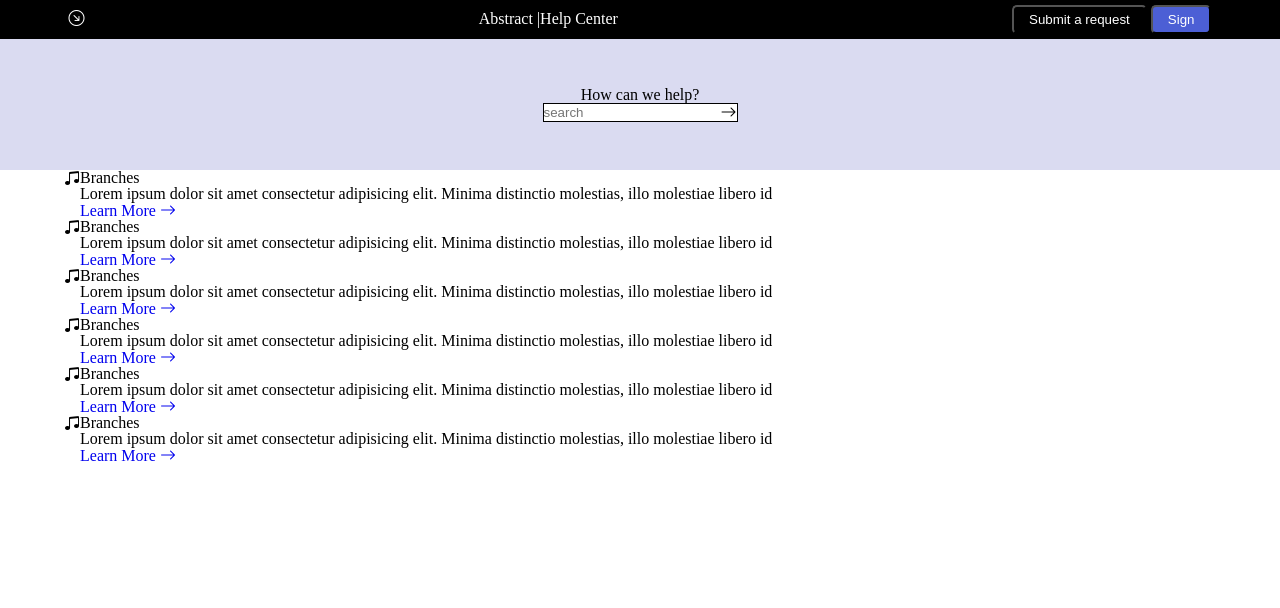
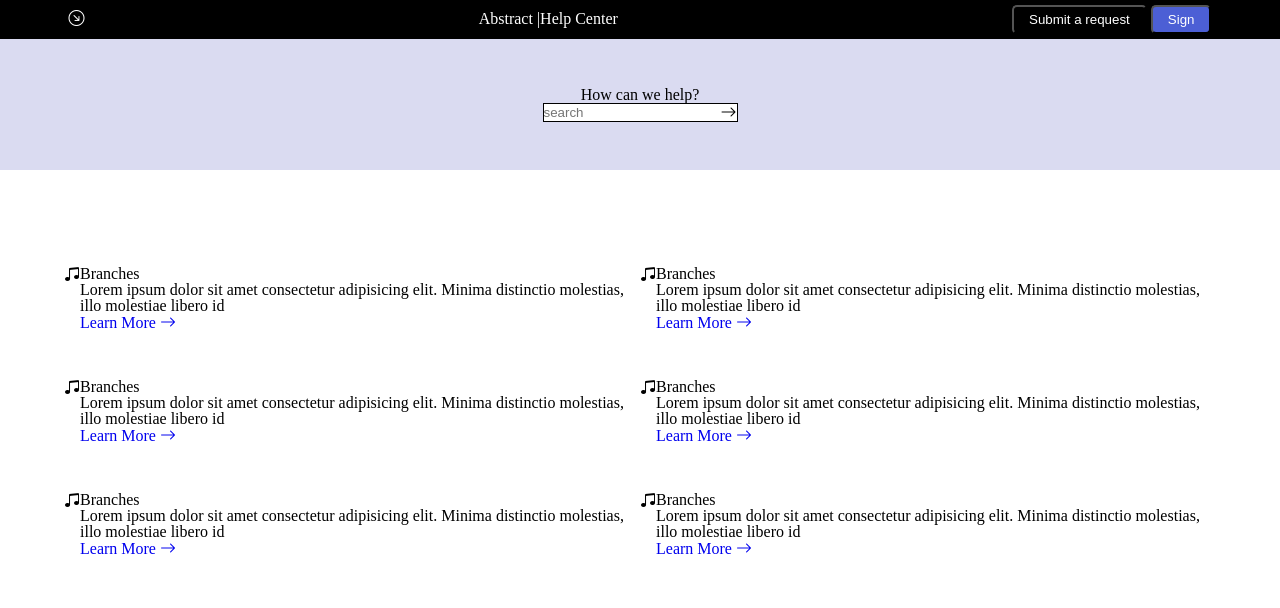
Before and after one commit to almeidaleandro28/frontend-Practice-01, a website: page index.html in a window 1280 px wide. Drawn offline with nearby package versions, Linux system fonts and the light colour scheme.

Commit message:
add grid for services

```diff
--- a/index.html
+++ b/index.html
@@ -41,7 +41,7 @@
 
   </section><!--end hero-->
   <section class="services">
-    <div class="container">
+    <div class="container container-grid">
       <div class="service">
         <div class="service-icon">
           <i class="bi bi-music-note-beamed"></i>
--- a/scss/style.scss
+++ b/scss/style.scss
@@ -80,9 +80,16 @@ a {
 .services {
   background-color: $white;
 }
+.container-grid {
+  display: grid;
+  grid-template-columns: auto auto;
+  padding-top: 6rem;
 
+}
 .service{
   display: flex;
+  padding-bottom: 3rem;
 }
+
 .service-icon {}
 .service-explanation {}
```
Also changed, not shown: css/style.css, 1 other file.
